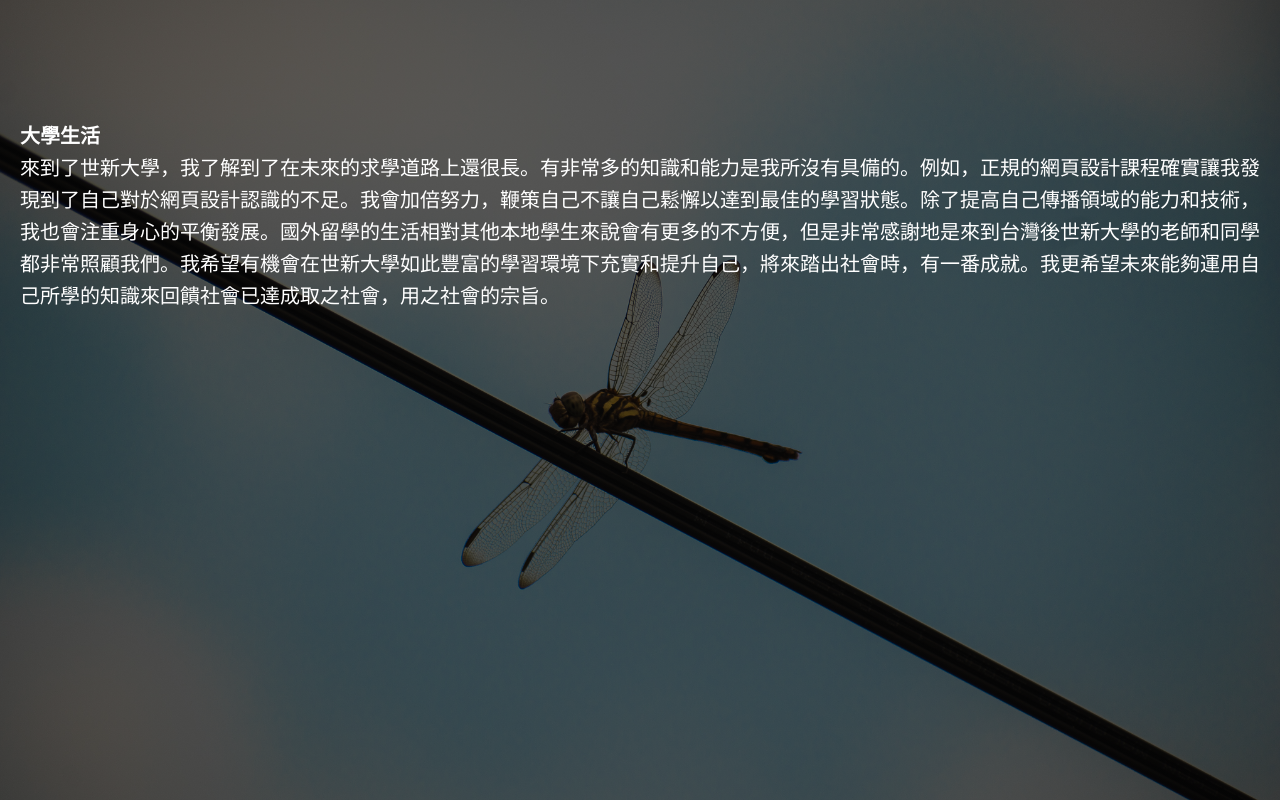
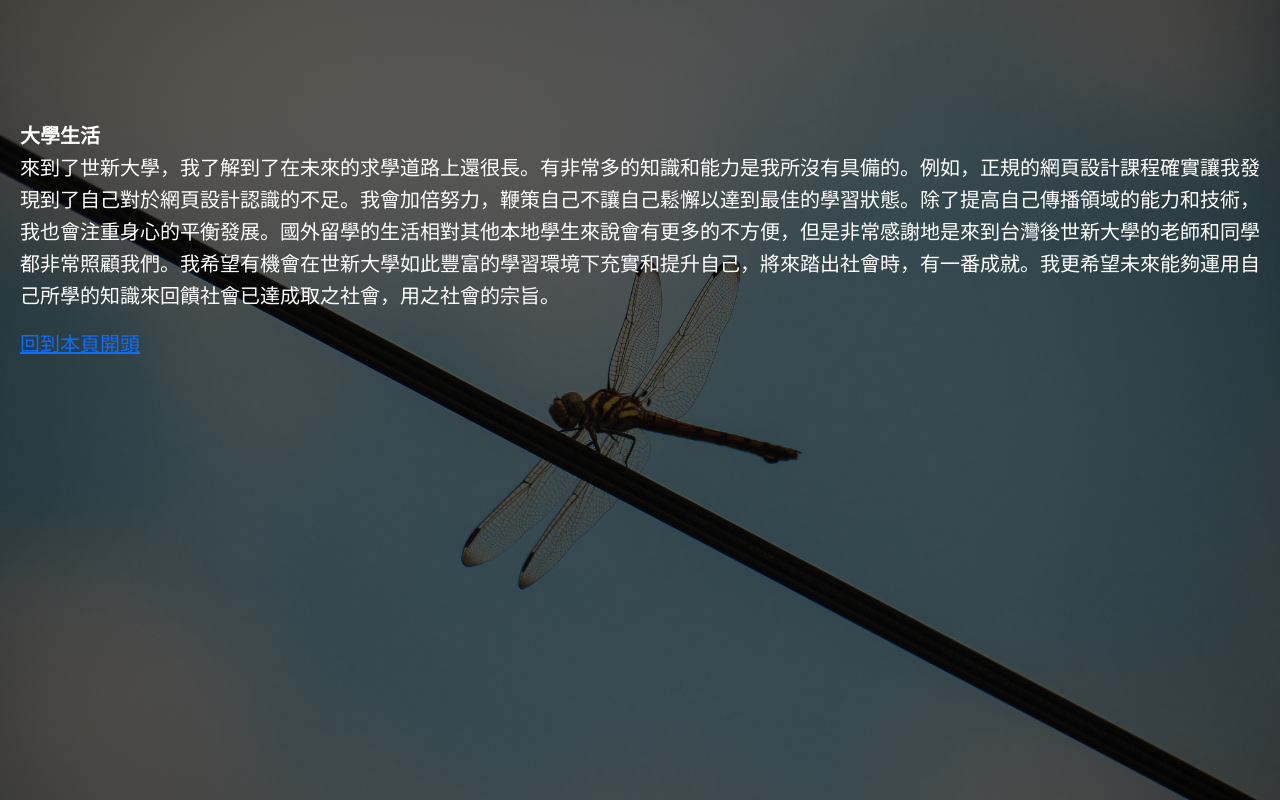
Before and after one commit to dongguo0219/dongguo0219.github.io, a plain HTML site: page index.html in a window 1280 px wide. Shown: the part 3332-4132 px from the top of the page. Drawn offline with nearby package versions, Linux system fonts and the light colour scheme.

Commit message:
update 21/6

```diff
--- a/index.html
+++ b/index.html
@@ -71,6 +71,8 @@
                 <dl>
                     <dt id="university"><b>大學生活</b></dt>
                     <p>來到了世新大學，我了解到了在未來的求學道路上還很長。有非常多的知識和能力是我所沒有具備的。例如，正規的網頁設計課程確實讓我發現到了自己對於網頁設計認識的不足。我會加倍努力，鞭策自己不讓自己鬆懈以達到最佳的學習狀態。除了提高自己傳播領域的能力和技術，我也會注重身心的平衡發展。國外留學的生活相對其他本地學生來說會有更多的不方便，但是非常感謝地是來到台灣後世新大學的老師和同學都非常照顧我們。我希望有機會在世新大學如此豐富的學習環境下充實和提升自己，將來踏出社會時，有一番成就。我更希望未來能夠運用自己所學的知識來回饋社會已達成取之社會，用之社會的宗旨。</p>
+
+                    <p><a href="#top">回到本頁開頭</a></p>
                 </dl>
             </div>
         </div>
```
